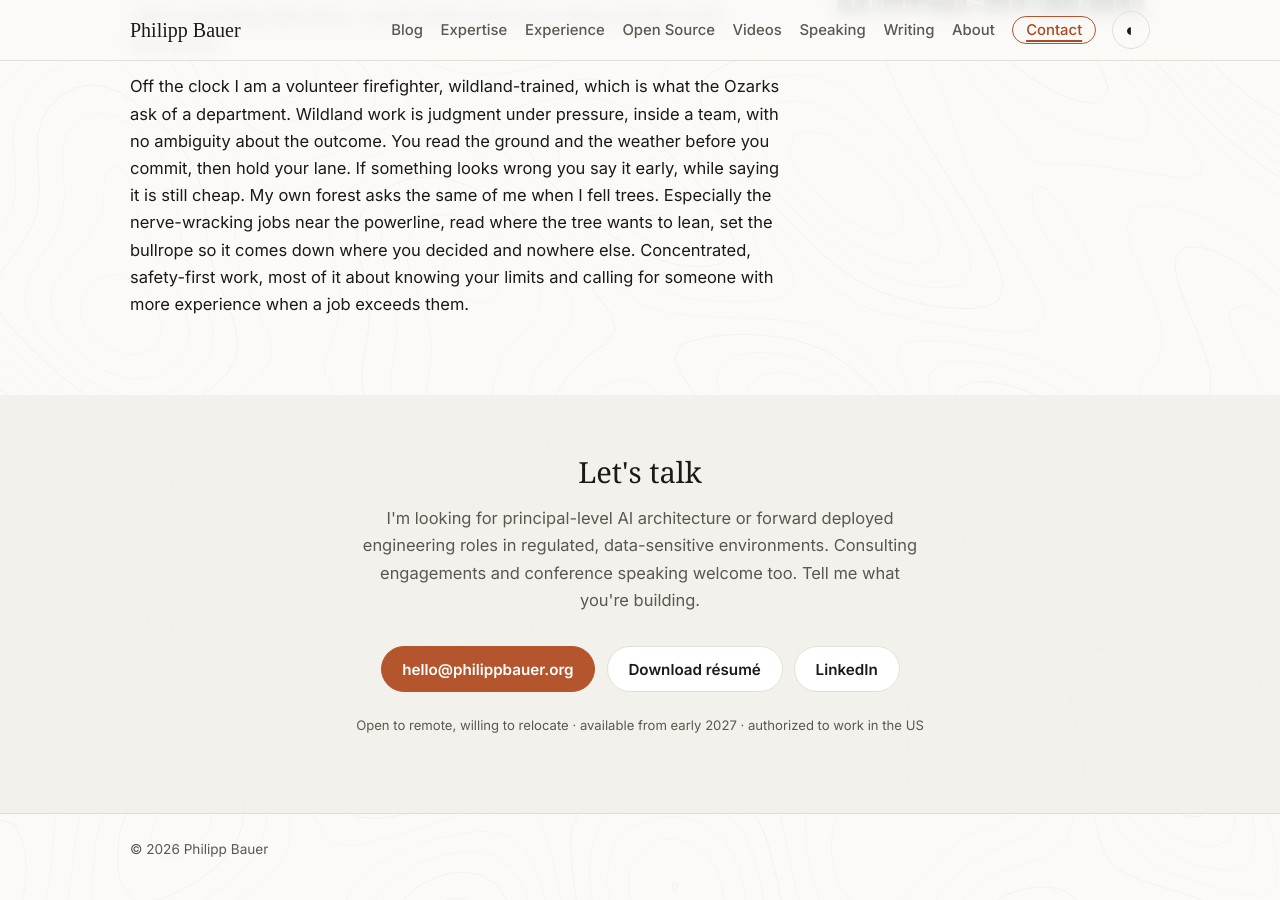
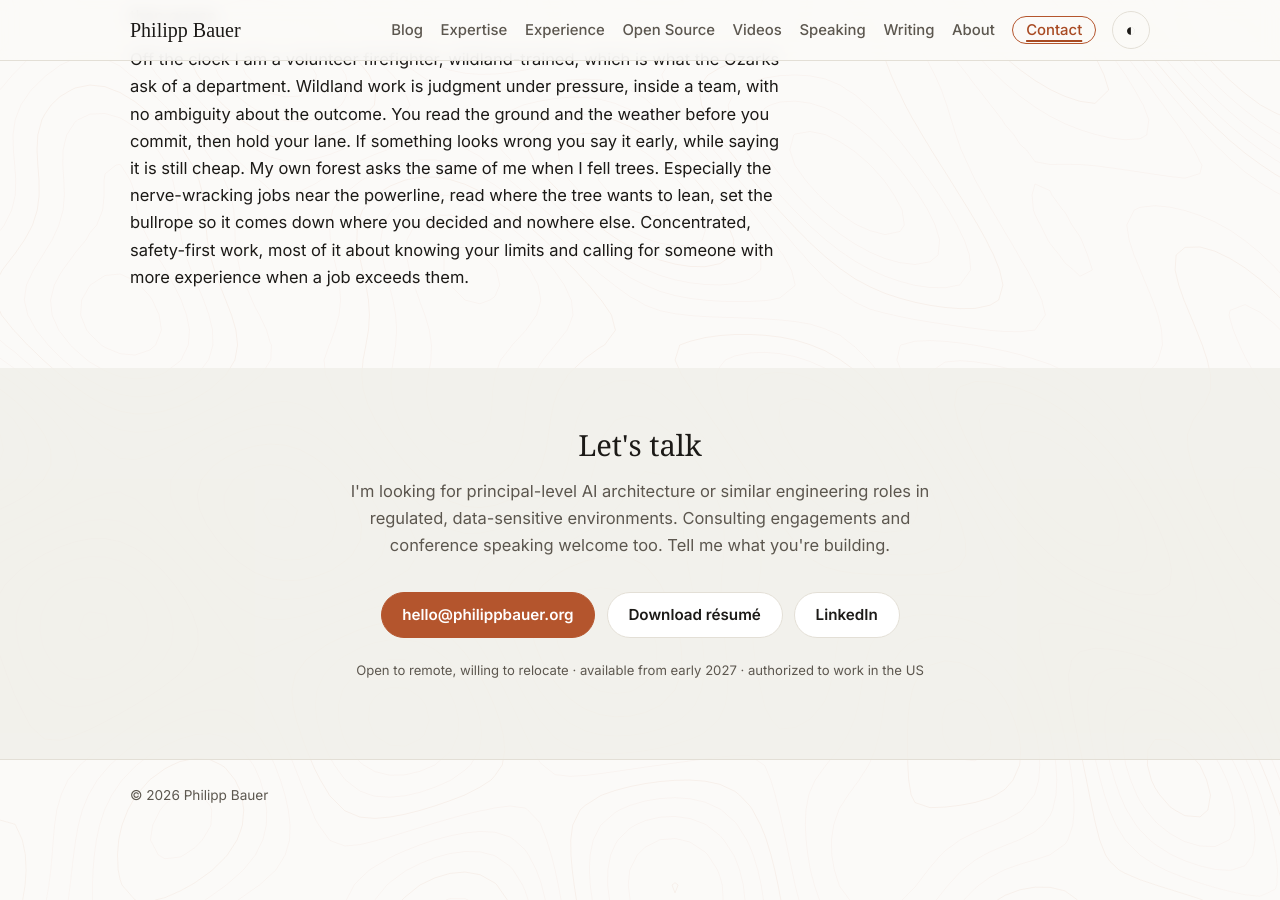
Before and after one commit to philippjbauer/philippjbauer.github.io, a Jekyll site: the page built from index.html, in a window 1280 px wide and 900 px high, scrolled down 7156 px. Built offline with Jekyll 4.4.1, drawn with Linux system fonts in a browser that asks for light colours; some web fonts are replaced; after the commit the page ends 8002 px from its top, so only the background shows below that; some of the changed text lies outside the part shown.

Commit message:
Broaden the target-role wording
Forward Deployed Engineer named one posting rather than the work being
sought, so the hero list and the contact band now read principal AI
architect or similar.

```diff
--- a/index.html
+++ b/index.html
@@ -40,7 +40,7 @@ head_extra: head-home.html
           <a href="#speaking" class="stat"><strong>5<span class="plus">+</span></strong><span>conference speaking tracks on AI</span></a>
         </div>
         <dl>
-          <dt>Target roles</dt><dd>Principal&nbsp;AI&nbsp;Architect &middot; Forward&nbsp;Deployed&nbsp;Engineer</dd>
+          <dt>Target roles</dt><dd>Principal&nbsp;AI&nbsp;Architect or&nbsp;similar&nbsp;roles</dd>
           <dt>Location</dt><dd>Mountain View, Arkansas, USA</dd>
           <dt>Work status</dt><dd>Authorized to work in the US (LPR)</dd>
           <dt>Languages</dt><dd>German (native), English</dd>
@@ -421,7 +421,7 @@ head_extra: head-home.html
     <div class="container narrow">
       <h2>Let's talk</h2>
       <p class="section-lede">
-        I'm looking for principal-level AI architecture or forward deployed engineering
+        I'm looking for principal-level AI architecture or similar engineering
         roles in regulated, data-sensitive environments. Consulting engagements and
         conference speaking welcome too. Tell me what you're building.
       </p>
```
